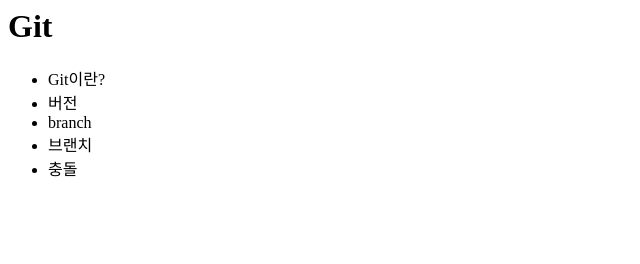
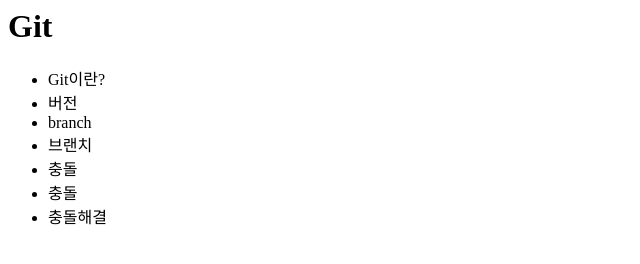
Before and after one commit to ilhobak/openTutorials_git, a plain HTML site: page index.html in a window 1280 px wide. Shown: the whole page, without its empty margins (0-640 px from the left). Drawn offline with Linux system fonts and the light colour scheme.

Commit message:
충돌해결 추가.

```diff
--- a/index.html
+++ b/index.html
@@ -14,6 +14,8 @@
 			<li>branch</li>
 			<li>브랜치</li>
 			<li>충돌</li>
+			<li>충돌</li>
+			<li>충돌해결</li>
 		</ul>
 	</body>
 </html>
```
